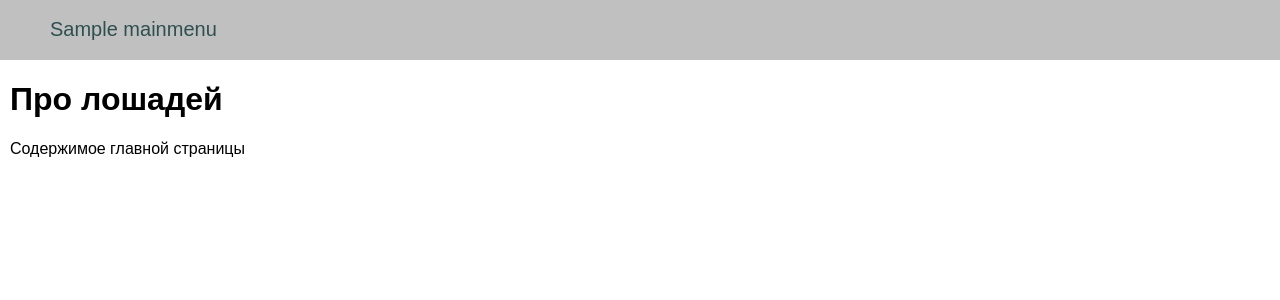
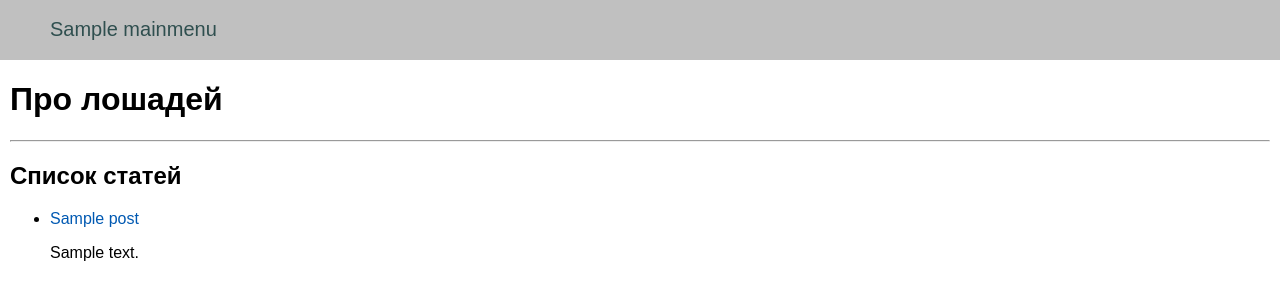
Before and after one commit to Tarilia/Horssite-flask, a Flask app: page / in a window 1280 px wide. Shown: the top 300 px of the page. Run offline with Flask 3, Linux system fonts and the light colour scheme; a database or web service that is not in the repository returns one stand-in record (values such as "Sample title"); some libraries are stand-ins or nearby versions.

Commit message:
add get_all_posts

```diff
--- a/horssite_flask/app.py
+++ b/horssite_flask/app.py
@@ -4,7 +4,7 @@ import os
 import math
 import time
 
-from horssite_flask.database import get_menu, add_posts, get_post
+from horssite_flask.database import get_menu, add_posts, get_post, get_all_posts
 
 
 load_dotenv()
@@ -16,7 +16,8 @@ app.config['SECRET_KEY'] = os.getenv('SECRET_KEY')
 @app.route('/')
 def index():
     menu = get_menu()
-    return render_template('index.html', menu=menu)
+    posts = get_all_posts()
+    return render_template('index.html', menu=menu, posts=posts)
 
 
 @app.route("/add_post", methods=["POST", "GET"])
@@ -37,7 +38,8 @@ def add_post():
 @app.route("/post/<int:id_post>")
 def show_post(id_post):
     menu = get_menu()
-    title, post = get_post(id_post)
+    title = get_post(id_post)[0]
+    post = get_post(id_post)[1]
     if not title:
         abort(404)
     return render_template('post.html', menu=menu, title=title, post=post)
--- a/horssite_flask/database.py
+++ b/horssite_flask/database.py
@@ -1,6 +1,6 @@
 import os
 import psycopg2
-from psycopg2.extras import RealDictCursor
+from psycopg2.extras import DictCursor
 from dotenv import load_dotenv
 
 
@@ -11,7 +11,7 @@ DATABASE_URL = os.getenv('DATABASE_URL')
 def database_connection(func):
     def wrapper(*args, **kwargs):
         conn = psycopg2.connect(DATABASE_URL)
-        cur = conn.cursor(cursor_factory=RealDictCursor)
+        cur = conn.cursor(cursor_factory=DictCursor)
         connection = func(cur, *args, **kwargs)
         conn.commit()
         conn.close()
@@ -46,3 +46,10 @@ def get_post(cur, post_id):
     result = cur.fetchone()
     if result:
         return result
+
+
+@database_connection
+def get_all_posts(cur):
+    cur.execute("SELECT id, title, text FROM posts ORDER BY time DESC")
+    result = cur.fetchall()
+    return result
--- a/horssite_flask/templates/index.html
+++ b/horssite_flask/templates/index.html
@@ -1,5 +1,15 @@
-{%extends 'base.html' %}
+{% extends 'base.html' %}
+
 {% block content %}
 {{ super() }}
-<p>Содержимое главной страницы</p>
+<hr>
+<h2>Список статей</h2>
+<ul class="list-posts">
+{% for p in posts %}
+<li>
+<p class="title"><a href="{{ url_for('show_post', id_post=p.id)}}">{{p.title}}</a></p>
+<p class="annonce">{{ p.text[:50] | striptags  }}</p>
+</li>
+{% endfor %}
+</ul>
 {% endblock %}
```
